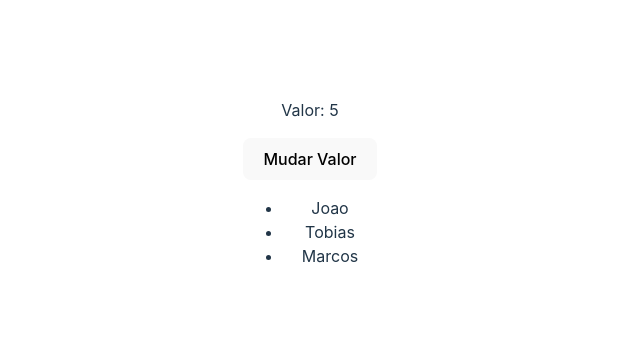
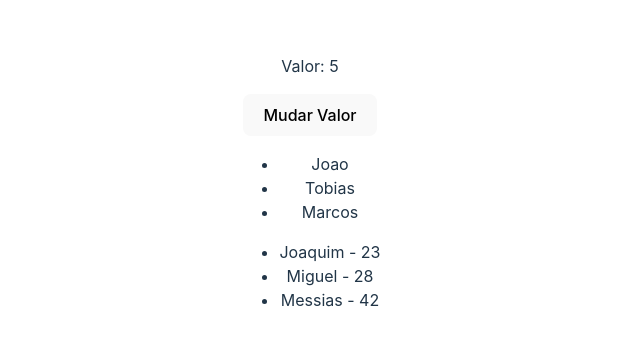
Before and after one commit to Dev-Organizada/React, a React (Vite) app in the folder introducao/introduction-react/: page / in a window 1280 px wide. Shown: the part 217-562 px from the top of the page, without its empty margins (330-970 px from the left). Built offline with nearby package versions, Linux system fonts and the light colour scheme.

Commit message:
Utilização de Key

```diff
--- a/introducao/introduction-react/src/components/ListRender.jsx
+++ b/introducao/introduction-react/src/components/ListRender.jsx
@@ -4,13 +4,28 @@
 
     const [list] = useState(["Joao", "Tobias", "Marcos"])
 
+    const [users] = useState([
+        {id: 1, name: "Joaquim", age: 23},
+        {id: 2, name: "Miguel", age: 28},
+        {id: 3, name: "Messias", age: 42}
+    ])
+
   return (
     <div>
         <ul>
-            {list.map((item) => (
-                <li>{item}</li>
+            {list.map((item, i) => (
+                //Forma de usar key com mal pratica
+                <li key={i}>{item}</li>
             ))}
         </ul>
+
+        <ul>
+            {users.map((user) => (
+                //Forma correta de usar Key
+                <li key={user.id}> {user.name} - {user.age} </li>
+            ))}
+        </ul>
+
     </div>
   )
 }
```
Also changed, not shown: 1 other file (tests, documents, lock files or other folders).
